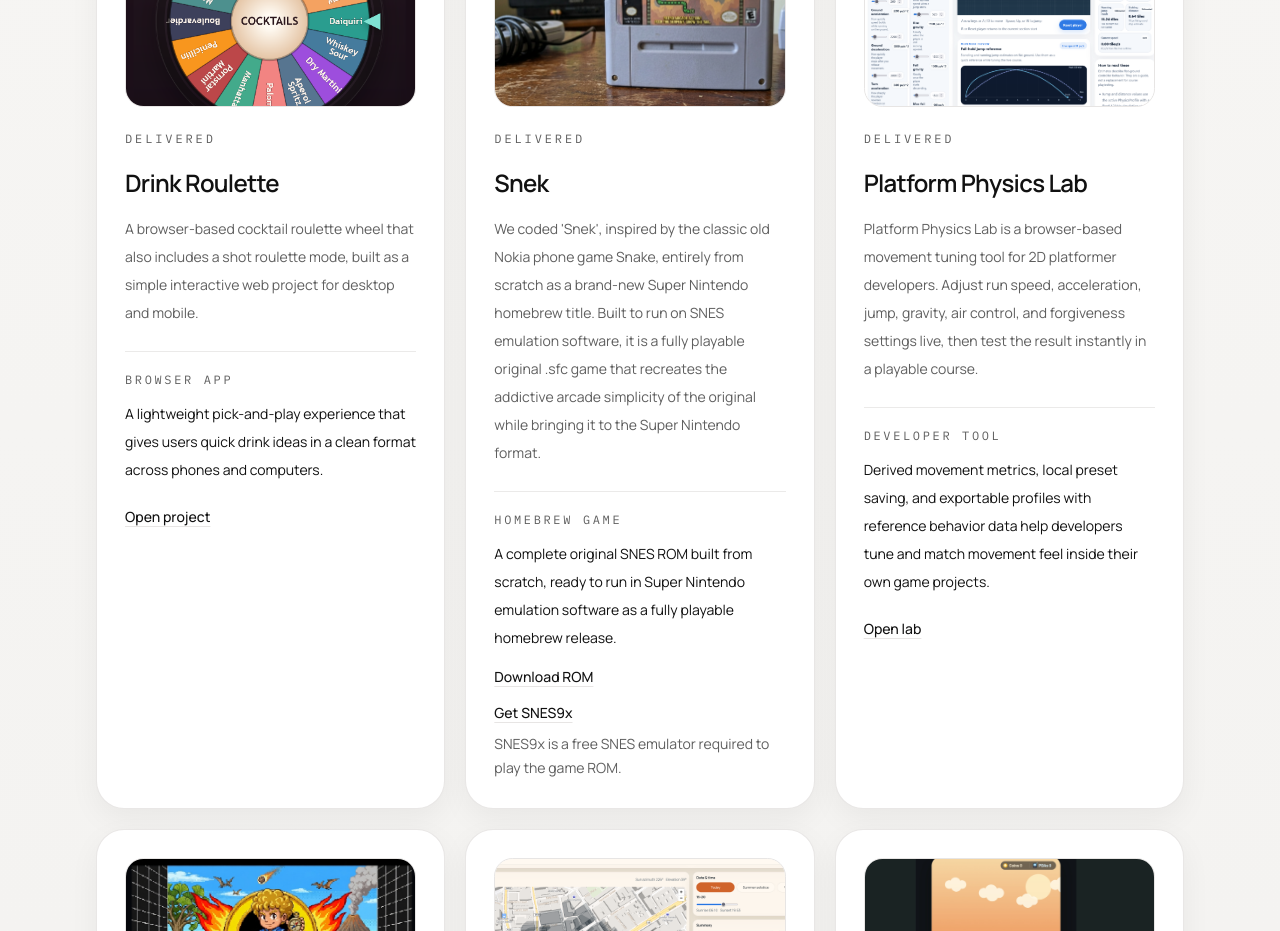
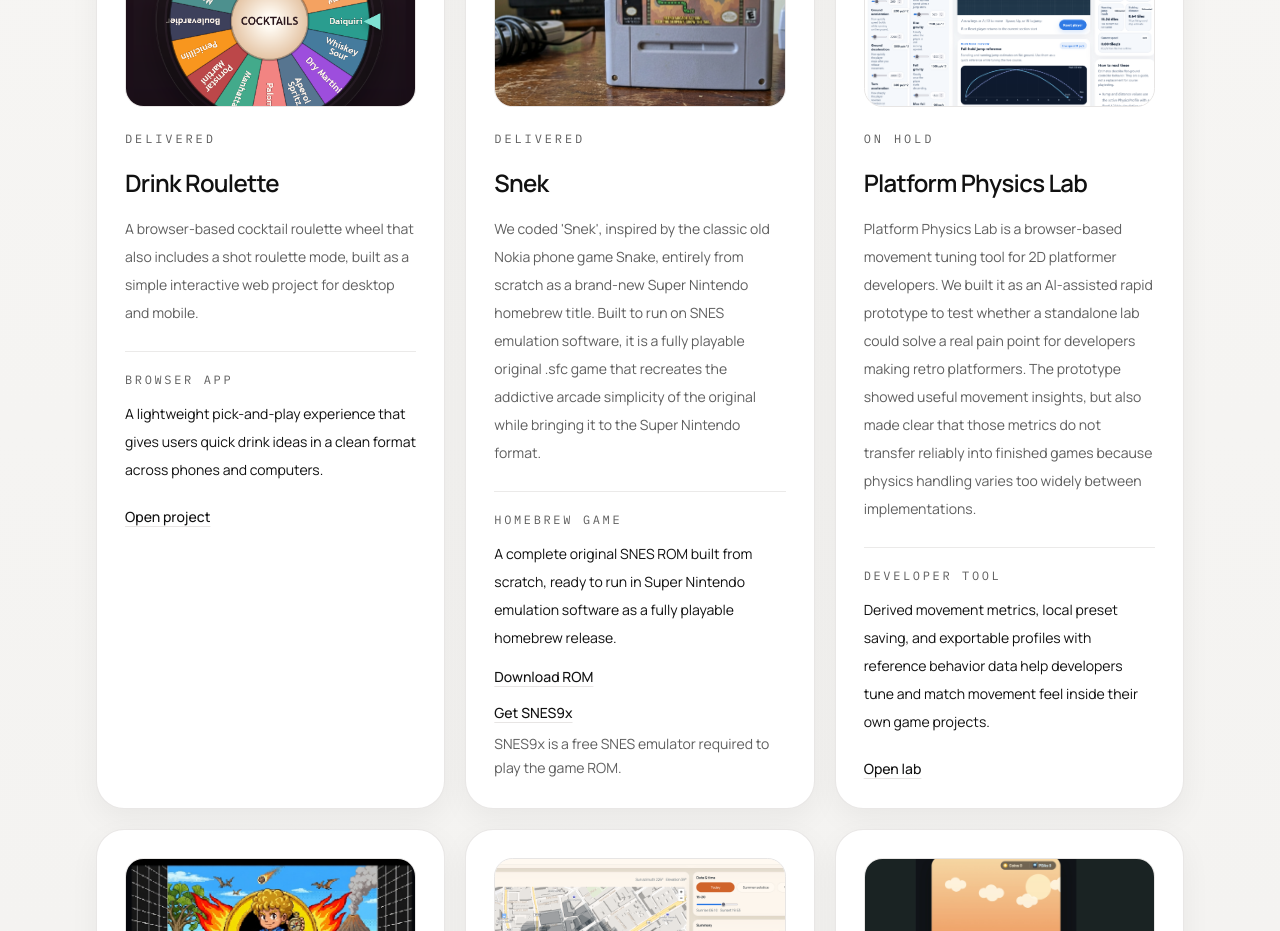
Before and after one commit to slurms666/pebbs-homepage, a Next.js app: page /projects in a window 1280 px wide. Shown: the part 2920-3851 px from the top of the page. Built offline with nearby package versions, Linux system fonts and the light colour scheme.

Commit message:
Update Platform Physics Lab status and copy

```diff
--- a/data/projects.ts
+++ b/data/projects.ts
@@ -1,7 +1,7 @@
 export type ProjectEntry = {
   title: string;
   description: string;
-  status: "Delivered" | "In Development" | "Planning";
+  status: "Delivered" | "In Development" | "On Hold" | "Planning";
   sector: string;
   outcome: string;
   link?: string;
@@ -145,8 +145,8 @@ export const projects: ProjectEntry[] = [
   {
     title: "Platform Physics Lab",
     description:
-      "Platform Physics Lab is a browser-based movement tuning tool for 2D platformer developers. Adjust run speed, acceleration, jump, gravity, air control, and forgiveness settings live, then test the result instantly in a playable course.",
-    status: "Delivered",
+      "Platform Physics Lab is a browser-based movement tuning tool for 2D platformer developers. We built it as an AI-assisted rapid prototype to test whether a standalone lab could solve a real pain point for developers making retro platformers. The prototype showed useful movement insights, but also made clear that those metrics do not transfer reliably into finished games because physics handling varies too widely between implementations.",
+    status: "On Hold",
     sector: "Developer tool",
     outcome:
       "Derived movement metrics, local preset saving, and exportable profiles with reference behavior data help developers tune and match movement feel inside their own game projects.",
```
